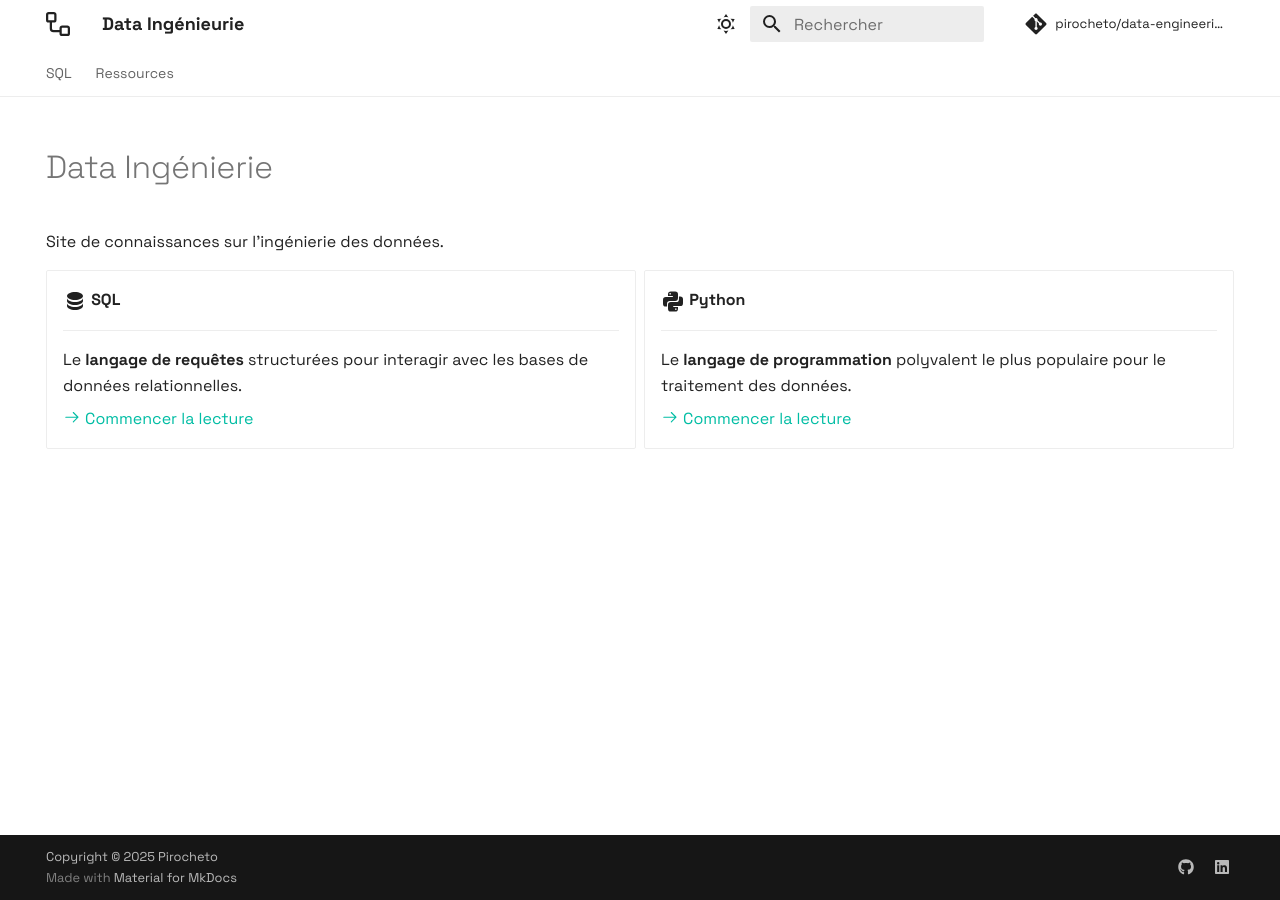
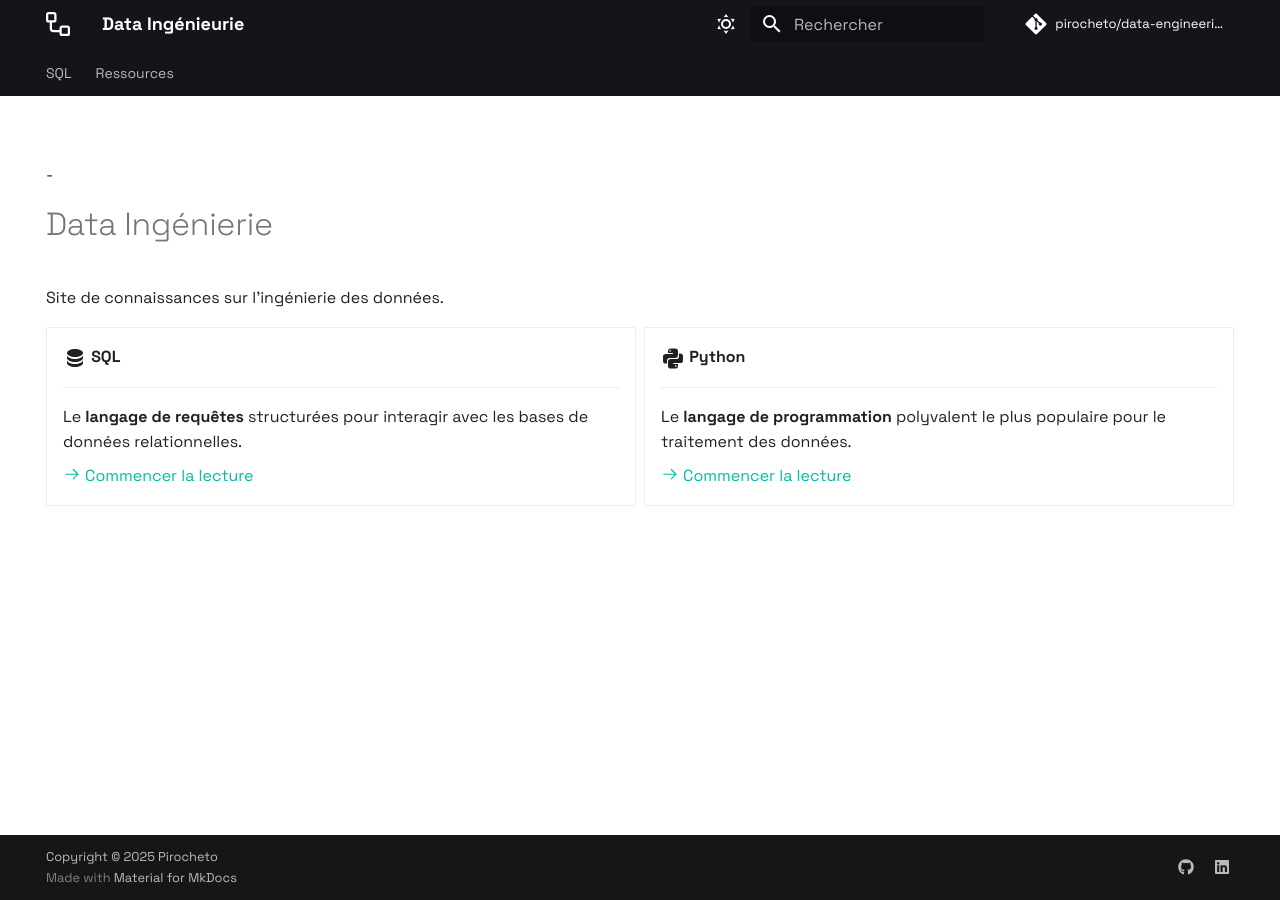
Before and after one commit to pirocheto/data-engineering-knowledge, an MkDocs documentation site: the page built from docs/index.md, in a window 1280 px wide. Built offline with MkDocs 1.6.1 and Material for MkDocs 9.7.7, drawn with Linux system fonts in a browser that asks for light colours; plug-ins that fetch from the network failed and are left out; comment, search, counter and statistics services are not loaded.

Commit message:
back to black

```diff
--- a/docs/index.md
+++ b/docs/index.md
@@ -5,6 +5,8 @@ hide:
   - toc
   - path
 ---
+
+-
 
 # Data Ingénierie
 
--- a/mkdocs.yml
+++ b/mkdocs.yml
@@ -47,7 +47,7 @@ theme:
       toggle:
         icon: material/weather-sunny
         name: Switch to dark mode
-      primary: white
+      primary: black
       accent: teal
     - scheme: slate
       toggle:
```
